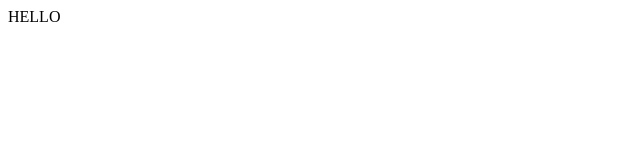
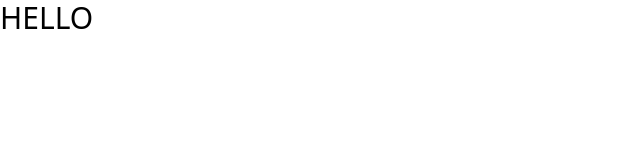
Before and after one commit to knyazWeb/Aerokod-sheets, a Next.js app: page / in a window 1280 px wide. Shown: the top 160 px of the page, without its empty margins (0-640 px from the left). Built offline with nearby package versions, Linux system fonts and the light colour scheme.

Commit message:
feat: add globals styles

```diff
--- a/package.json
+++ b/package.json
@@ -13,6 +13,7 @@
   "dependencies": {
     "@reduxjs/toolkit": "^2.3.0",
     "clsx": "^2.1.1",
+    "lucide-react": "^0.460.0",
     "next": "14.2.18",
     "react": "^18",
     "react-dom": "^18",
--- a/src/app/layout.tsx
+++ b/src/app/layout.tsx
@@ -1,24 +1,19 @@
-//import type { Metadata } from 'next'
+import '@/styles/globals.css';
+import type { Metadata } from 'next';
+import { Inter } from 'next/font/google';
 
 import { StoreProvider } from './(providers)';
 
-// TODO: Сделать свои шрифты
-//const geistSans = localFont({
-//  src: "./fonts/GeistVF.woff",
-//  variable: "--font-geist-sans",
-//  weight: "100 900",
-//});
-//const geistMono = localFont({
-//  src: "./fonts/GeistMonoVF.woff",
-//  variable: "--font-geist-mono",
-//  weight: "100 900",
-//});
+const inter = Inter({
+  subsets: ['latin'],
+  variable: '--font-inter',
+  weight: ['400', '500', '600', '700'],
+});
 
-// TODO: Сделать свою методату
-//export const metadata: Metadata = {
-//  title: "Create Next App",
-//  description: "Generated by create next app",
-//};
+export const metadata: Metadata = {
+  title: 'Exam app',
+  description: 'Created by knyazWeb for Aerokod exam',
+};
 
 export default function RootLayout({
   children,
@@ -27,8 +22,7 @@ export default function RootLayout({
 }>) {
   return (
     <html lang='ru'>
-      {/* TODO: Добавить шрифты в body */}
-      <body className={` antialiased`}>
+      <body className={`${inter.variable} antialiased`}>
         <StoreProvider>{children}</StoreProvider>
       </body>
     </html>
--- a/src/app/page.tsx
+++ b/src/app/page.tsx
@@ -1,3 +1,3 @@
 export default function Home() {
-  return <div>HELLO</div>;
+  return <div className="text-3xl">HELLO</div>;
 }
--- /dev/null
+++ b/src/styles/globals.css
@@ -0,0 +1,31 @@
+@tailwind base;
+@tailwind components;
+@tailwind utilities;
+
+@layer base {
+  h1,
+  h2 {
+    line-height: 120%;
+  }
+
+  h1,
+  .h1 {
+    font-size: 56px;
+    font-weight: 700;
+  }
+
+  h2,
+  .h2 {
+    font-size: 46px;
+    font-weight: 600;
+  }
+}
+
+@layer components {
+  .t1 {
+    @apply font-montserrat text-[24px] font-semibold;
+  }
+  .t2 {
+    @apply font-montserrat text-[20px] font-normal;
+  }
+}
```
Also changed, not shown: 1 other file (tests, documents, lock files or other folders).
